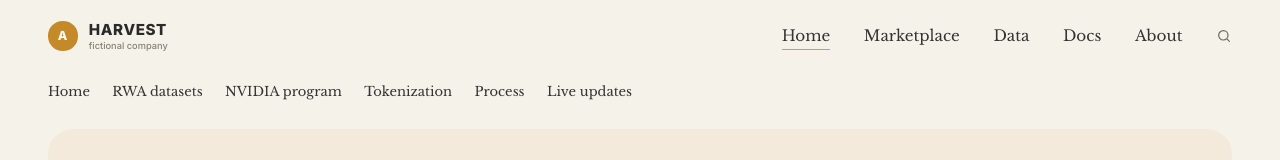
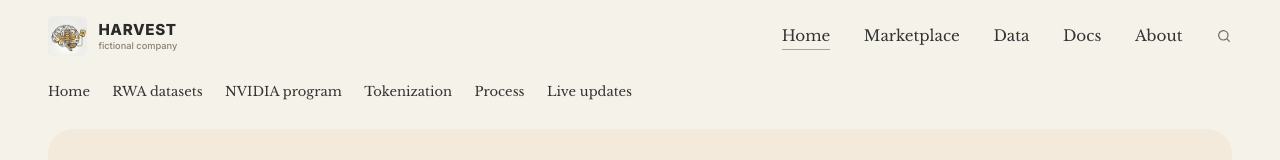
Before and after one commit to Adi101-coder/Harvest, a React (Vite) app: page / in a window 1280 px wide. Shown: the top 160 px of the page. Built offline with nearby package versions, Linux system fonts and the light colour scheme.

Commit message:
added the lgoo

```diff
--- a/index.html
+++ b/index.html
@@ -2,7 +2,7 @@
 <html lang="en">
   <head>
     <meta charset="UTF-8" />
-    <link rel="icon" type="image/svg+xml" href="/favicon.svg" />
+    <link rel="icon" type="image/png" href="/logo.png" />
     <meta name="viewport" content="width=device-width, initial-scale=1.0" />
     <meta name="description" content="HARVEST G1 — RWA Field Data Robot" />
     <title>HARVEST</title>
--- a/src/components/Footer.css
+++ b/src/components/Footer.css
@@ -1,7 +1,16 @@
 .footer {
+  display: grid;
+  justify-items: center;
+  gap: 0.55rem;
   padding: 0 1rem 2rem;
   color: #8a8174;
   text-align: center;
+}
+
+.footer img {
+  width: 2.6rem;
+  height: 2.6rem;
+  object-fit: contain;
 }
 
 .footer p {
--- a/src/components/Footer.tsx
+++ b/src/components/Footer.tsx
@@ -3,6 +3,7 @@ import './Footer.css'
 export default function Footer() {
   return (
     <footer className="footer">
+      <img src="/logo.png" alt="" />
       <p>HARVEST · fictional company</p>
     </footer>
   )
--- a/src/components/Header.css
+++ b/src/components/Header.css
@@ -38,14 +38,11 @@
 }
 
 .brand__mark {
-  display: grid;
-  place-items: center;
-  width: 1.85rem;
-  height: 1.85rem;
-  border-radius: 50%;
-  background: #c48a2a;
-  color: #fff8ee;
-  font-size: 0.78rem;
+  width: 2.45rem;
+  height: 2.45rem;
+  object-fit: contain;
+  border-radius: 0.35rem;
+  background: #f7f3ea;
 }
 
 .nav {
--- a/src/components/Header.tsx
+++ b/src/components/Header.tsx
@@ -18,7 +18,7 @@ export default function Header() {
     <header className="header">
       <div className="header__bar">
         <NavLink to="/" className="brand" onClick={() => setOpen(false)}>
-          <span className="brand__mark" aria-hidden="true">A</span>
+          <img className="brand__mark" src="/logo.png" alt="" />
           <span>
             HARVEST
             <small>fictional company</small>
```
Also changed, not shown: public/logo.png (added).
